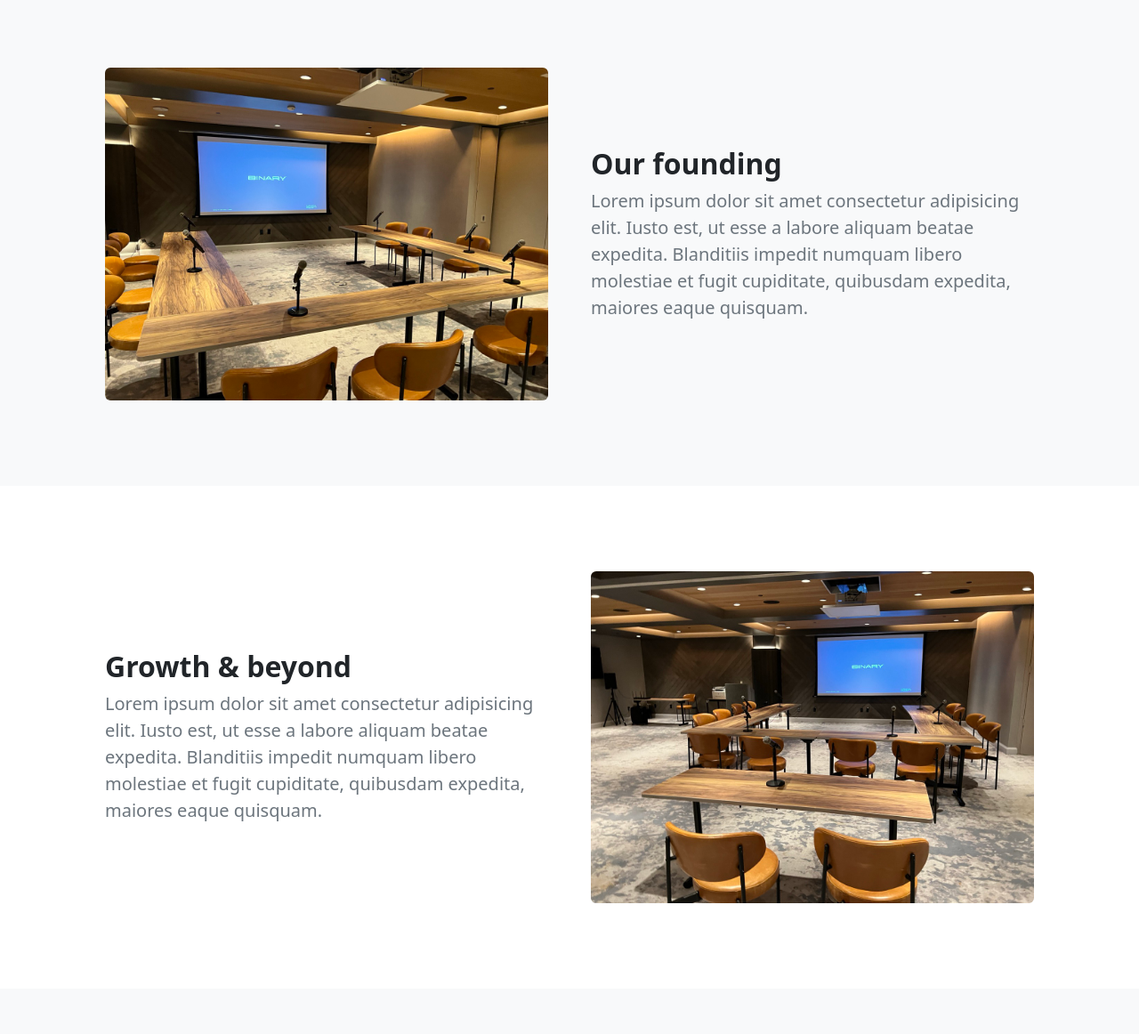
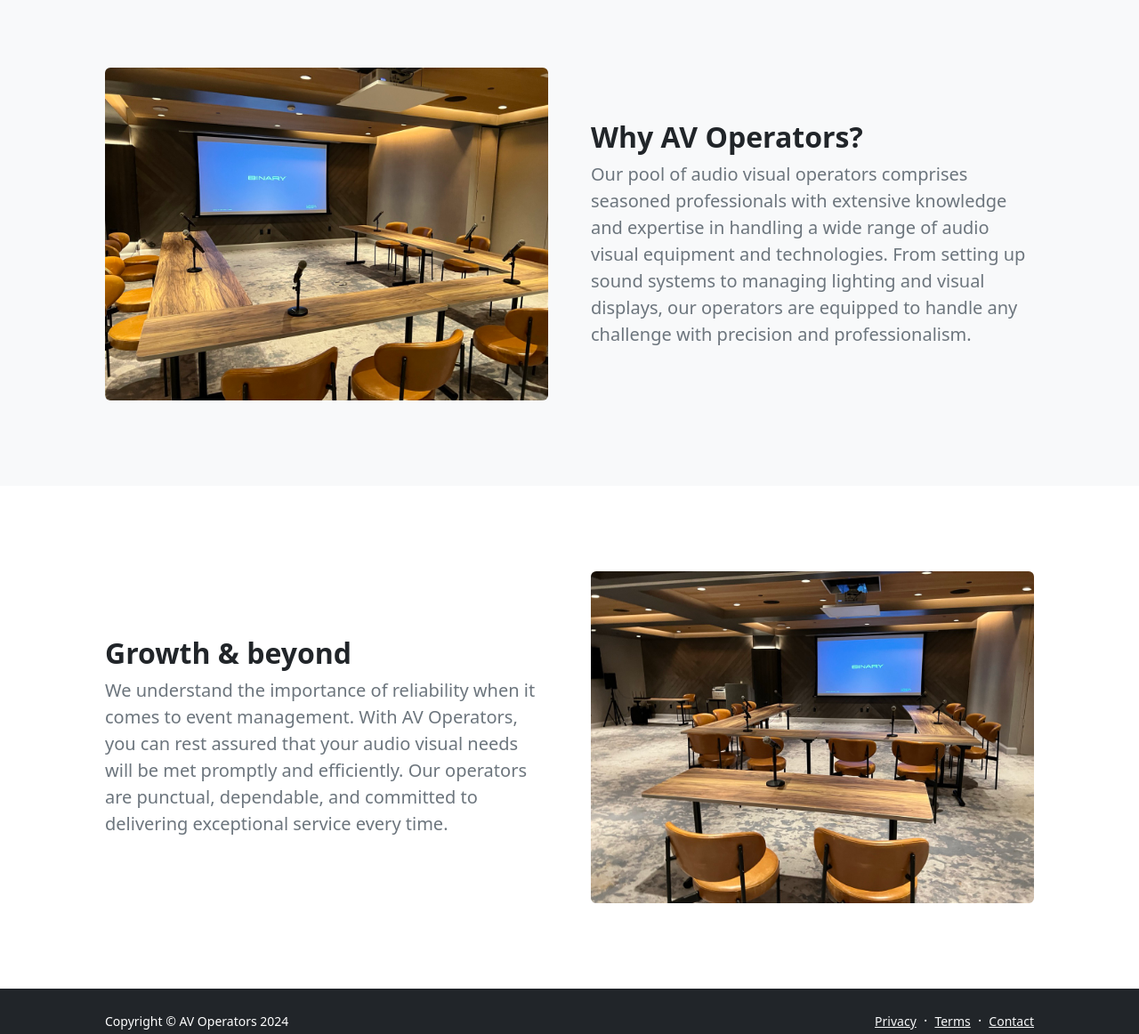
Before and after one commit to fazkay/fazkay, a plain HTML site: page about.html in a window 1280 px wide. Shown: the part 620-1782 px from the top of the page at 89% size. Drawn offline with nearby package versions, Linux system fonts and the light colour scheme.

Commit message:
Texts next to images are added.

```diff
--- a/about.html
+++ b/about.html
@@ -160,12 +160,14 @@
               />
             </div>
             <div class="col-lg-6">
-              <h2 class="fw-bolder">Our founding</h2>
+              <h2 class="fw-bolder">Why AV Operators?</h2>
               <p class="lead fw-normal text-muted mb-0">
-                Lorem ipsum dolor sit amet consectetur adipisicing elit. Iusto
-                est, ut esse a labore aliquam beatae expedita. Blanditiis
-                impedit numquam libero molestiae et fugit cupiditate, quibusdam
-                expedita, maiores eaque quisquam.
+                Our pool of audio visual operators comprises seasoned
+                professionals with extensive knowledge and expertise in handling
+                a wide range of audio visual equipment and technologies. From
+                setting up sound systems to managing lighting and visual
+                displays, our operators are equipped to handle any challenge
+                with precision and professionalism.
               </p>
             </div>
           </div>
@@ -185,16 +187,17 @@
             <div class="col-lg-6">
               <h2 class="fw-bolder">Growth &amp; beyond</h2>
               <p class="lead fw-normal text-muted mb-0">
-                Lorem ipsum dolor sit amet consectetur adipisicing elit. Iusto
-                est, ut esse a labore aliquam beatae expedita. Blanditiis
-                impedit numquam libero molestiae et fugit cupiditate, quibusdam
-                expedita, maiores eaque quisquam.
+                We understand the importance of reliability when it comes to
+                event management. With AV Operators, you can rest assured that
+                your audio visual needs will be met promptly and efficiently.
+                Our operators are punctual, dependable, and committed to
+                delivering exceptional service every time.
               </p>
             </div>
           </div>
         </div>
       </section>
-      <!-- Team members section-->
+      <!-- Team members section
       <section class="py-5 bg-light">
         <div class="container px-5 my-5">
           <div class="text-center">
@@ -252,7 +255,7 @@
             </div>
           </div>
         </div>
-      </section>
+      </section> -->
     </main>
     <!-- Footer-->
     <footer class="bg-dark py-4 mt-auto">
@@ -262,7 +265,7 @@
         >
           <div class="col-auto">
             <div class="small m-0 text-white">
-              Copyright &copy; Your Website 2023
+              Copyright &copy; AV Operators 2024
             </div>
           </div>
           <div class="col-auto">
```
